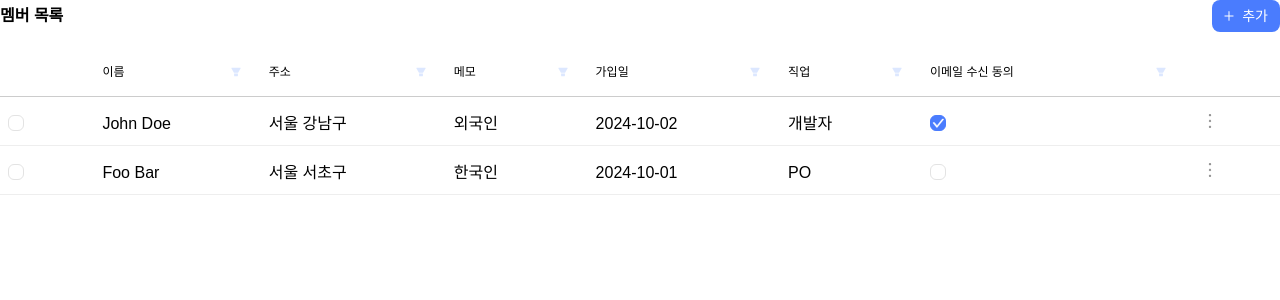
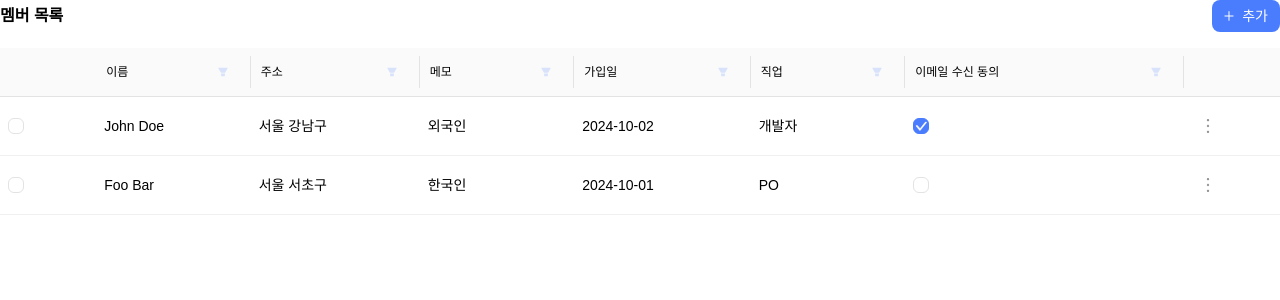
Before and after one commit to gwbaik9717/businesscanvas-mini-project, a React (Vite) app: page / in a window 1280 px wide. Shown: the top 300 px of the page. Built offline with nearby package versions, Linux system fonts and the light colour scheme.

Commit message:
style: Add style to Table related Components

```diff
--- a/src/components/Table/TableHeader.tsx
+++ b/src/components/Table/TableHeader.tsx
@@ -2,6 +2,8 @@ import { useTableContext } from "./Table";
 import styled from "styled-components";
 import { Text } from "../Typography/Text";
 import { UniqueRecord } from "../../types/Record";
+import { color, padding } from "../../styles/theme/theme";
+import { Divider } from "../Divider/Divider";
 
 interface TableHeaderProps<T extends UniqueRecord> {
   render?: (props: {
@@ -18,14 +20,24 @@ export const TableHeader = <T extends UniqueRecord>({
   return (
     <thead>
       <tr>
-        {columns.map((column) => (
+        {columns.map((column, index) => (
           <StyledTh key={column.label}>
+            <div
+              style={{
+                borderRight:
+                  index === columns.length - 1
+                    ? "none"
+                    : `1px solid ${color.border}`,
+                padding: `0 ${padding.paddingMd}`,
+              }}
+            >
               {render
                 ? render({
                     column,
                     setFilter,
                   })
                 : column.label && <Text>{column.label}</Text>}
+            </div>
           </StyledTh>
         ))}
       </tr>
@@ -36,8 +48,9 @@ export const TableHeader = <T extends UniqueRecord>({
 const StyledTh = styled.th`
   position: relative;
   text-align: left;
-  padding: 8px;
-  border-bottom: 1px solid #ccc;
+  padding: ${padding.paddingSm} 0;
   min-width: 48px;
   max-width: 200px;
+  background-color: ${color.fillAfter};
+  border-bottom: 1px solid ${color.border};
 `;
--- a/src/components/Table/TableRow.tsx
+++ b/src/components/Table/TableRow.tsx
@@ -1,6 +1,9 @@
+import styled from "styled-components";
 import { UniqueRecord } from "../../types/Record";
 import { Checkbox } from "../Checkbox/Checkbox";
 import { useTableContext } from "./Table";
+import { color, padding } from "../../styles/theme/theme";
+import { Text } from "../Typography/Text";
 
 interface TableRowProps<T extends UniqueRecord> {
   row: T;
@@ -12,10 +15,7 @@ export const TableRow = <T extends UniqueRecord>({ row }: TableRowProps<T>) => {
   return (
     <tr>
       {columns.map((column) => (
-        <td
-          key={column.id}
-          style={{ padding: "8px", borderBottom: "1px solid #eee" }}
-        >
+        <StyledTd key={column.id}>
           {column.render ? (
             column.render(row[column.accessor as keyof T], row)
           ) : row[column.accessor as keyof T] !== undefined ? (
@@ -26,11 +26,19 @@ export const TableRow = <T extends UniqueRecord>({ row }: TableRowProps<T>) => {
                 checked={row[column.accessor as keyof T] as boolean}
               />
             ) : (
-              row[column.accessor as keyof T]?.toString()
+              <Text fontSize="fontSizeLg">
+                {row[column.accessor as keyof T]?.toString()}
+              </Text>
             )
           ) : null}
-        </td>
+        </StyledTd>
       ))}
     </tr>
   );
 };
+
+const StyledTd = styled.td`
+  padding: 13px ${padding.paddingSm};
+  border-bottom: 1px solid ${color.bgContainerHover};
+  vertical-align: middle;
+`;
--- a/src/styles/theme/color.ts
+++ b/src/styles/theme/color.ts
@@ -6,6 +6,7 @@ export const transparent = "var(--business-color-transparent)";
 export const text = "var(--business-color-text)";
 export const icon = "var(--business-color-icon)";
 export const placeholder = "var(--business-color-placeholder)";
+export const fillAfter = "var(--business-color-fill-after)";
 
 export const error = "var(--business-color-error)";
 export const bgActive = "var(--business-color-primary-bg-active)";
--- a/src/styles/theme/theme.css
+++ b/src/styles/theme/theme.css
@@ -14,6 +14,8 @@
   --business-color-text: #000000a6;
   --business-color-icon: #00000073;
   --business-color-placeholder: #00000040;
+  --business-color-fill-after: #00000005;
+
   --business-color-error: #ff4d4f;
 
   /* Radius */
```
Lines whose indentation alone changed are shown as unchanged.
